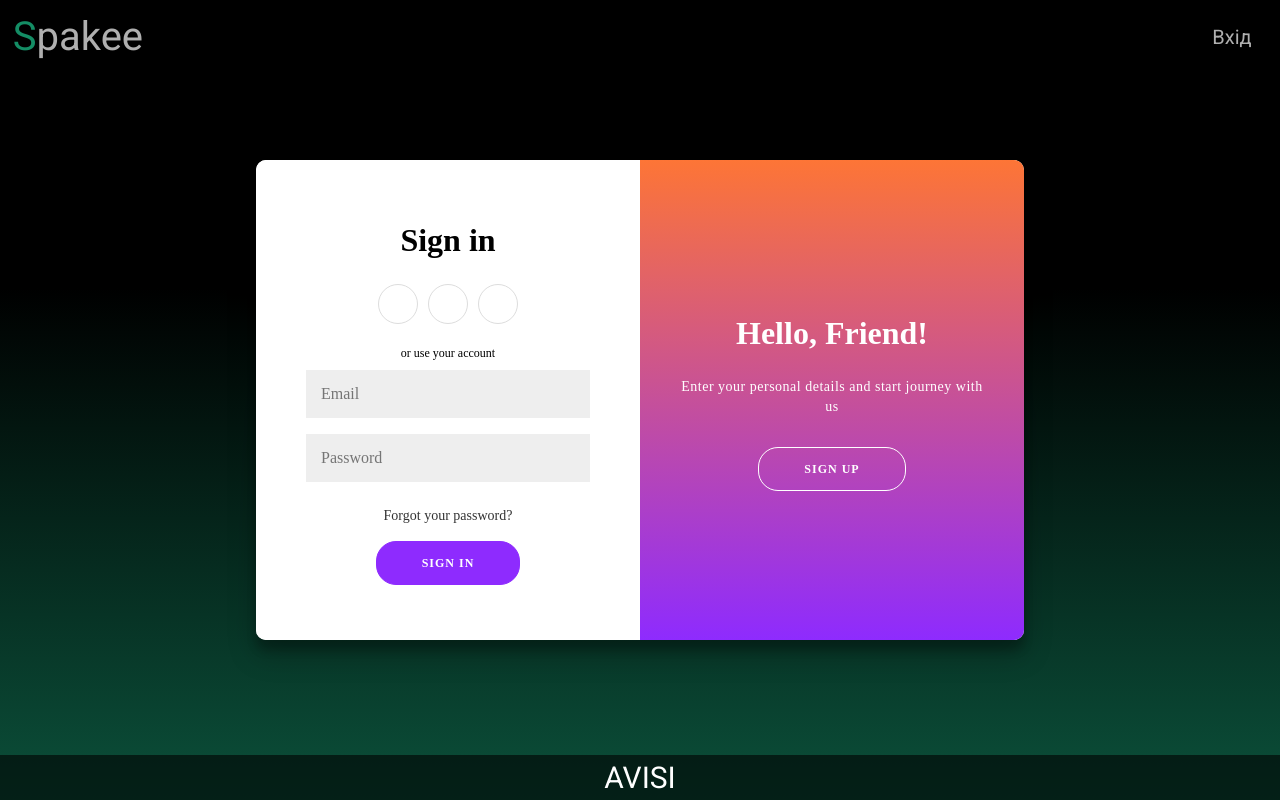
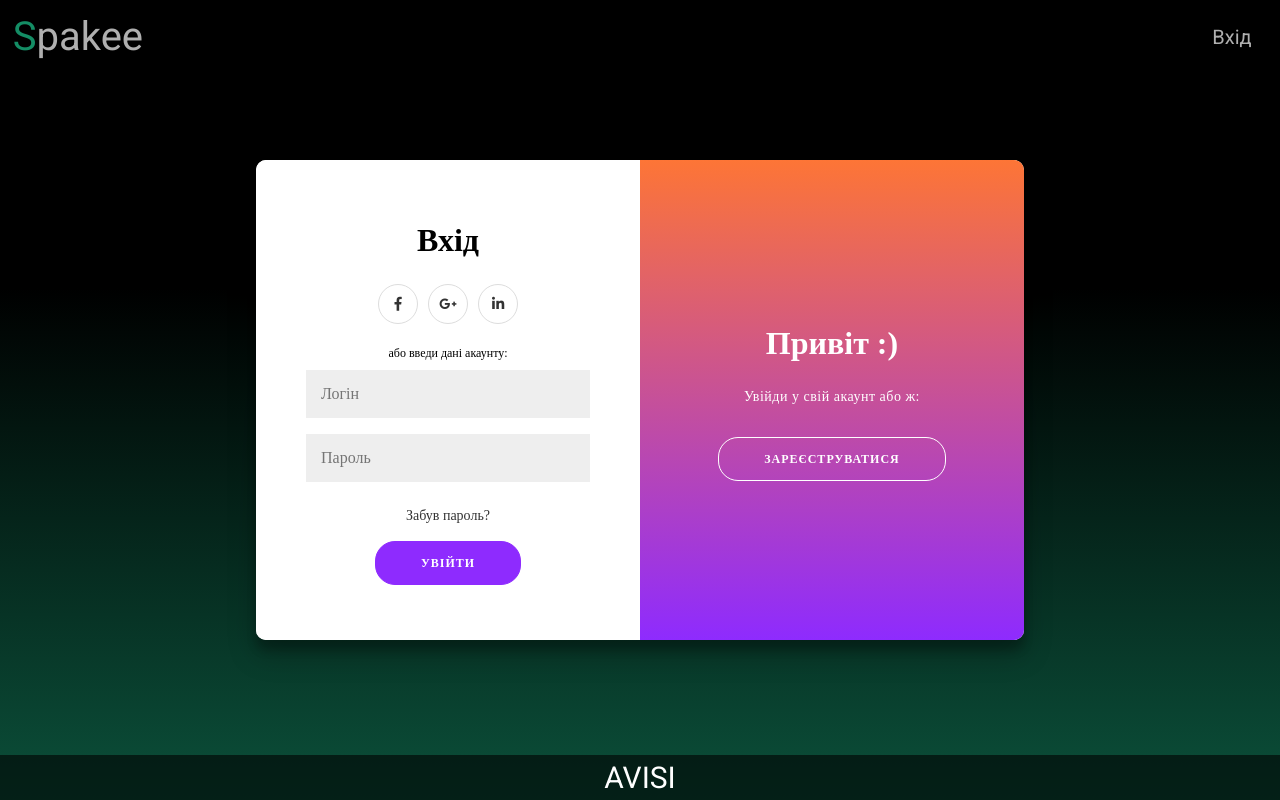
Before and after one commit to qeqolla/spakee, an Angular app: page /login in a window 1280 px wide. Built offline with nearby package versions, Linux system fonts and the light colour scheme.

Commit message:
ui login register page

```diff
--- a/src/app/components/login-register/login-register.component.html
+++ b/src/app/components/login-register/login-register.component.html
@@ -2,45 +2,45 @@
   <div class="container" id="container">
     <div class="form-container sign-up-container">
       <form action="#">
-        <h1>Create Account</h1>
+        <h1>Створити акаунт</h1>
         <div class="social-container">
           <a href="#" class="social"><i class="fab fa-facebook-f"></i></a>
           <a href="#" class="social"><i class="fab fa-google-plus-g"></i></a>
           <a href="#" class="social"><i class="fab fa-linkedin-in"></i></a>
         </div>
-        <span>or use your email for registration</span>
-        <input type="text" placeholder="Name"/>
-        <input type="email" placeholder="Email"/>
-        <input type="password" placeholder="Password"/>
-        <button>Sign Up</button>
+        <span>або введи e-mail для реєстрації:</span>
+        <input type="text" placeholder="Ім'я"/>
+        <input type="email" placeholder="Ел. пошта"/>
+        <input type="password" placeholder="Пароль"/>
+        <button>Зареєструватися</button>
       </form>
     </div>
     <div class="form-container sign-in-container">
       <form action="#">
-        <h1>Sign in</h1>
+        <h1>Вхід</h1>
         <div class="social-container">
           <a href="#" class="social"><i class="fab fa-facebook-f"></i></a>
           <a href="#" class="social"><i class="fab fa-google-plus-g"></i></a>
           <a href="#" class="social"><i class="fab fa-linkedin-in"></i></a>
         </div>
-        <span>or use your account</span>
-        <input type="email" placeholder="Email"/>
-        <input type="password" placeholder="Password"/>
-        <a href="#">Forgot your password?</a>
-        <button>Sign In</button>
+        <span>або введи дані акаунту:</span>
+        <input type="email" placeholder="Логін"/>
+        <input type="password" placeholder="Пароль"/>
+        <a href="#">Забув пароль?</a>
+        <button>Увійти</button>
       </form>
     </div>
     <div class="overlay-container">
       <div class="overlay">
         <div class="overlay-panel overlay-left">
-          <h1>Welcome Back!</h1>
-          <p>To keep connected with us please login with your personal info</p>
-          <button class="ghost" id="signIn">Sign In</button>
+          <h1>Доєднайся до нас :)</h1>
+          <p>Створи свій обліковий запис або:</p>
+          <button class="ghost" id="signIn">Увійти</button>
         </div>
         <div class="overlay-panel overlay-right">
-          <h1>Hello, Friend!</h1>
-          <p>Enter your personal details and start journey with us</p>
-          <button class="ghost" id="signUp">Sign Up</button>
+          <h1>Привіт :)</h1>
+          <p>Увійди у свій акаунт або ж:</p>
+          <button class="ghost" id="signUp">Зареєструватися</button>
         </div>
       </div>
     </div>
--- a/src/app/components/password-page/password-page.component.html
+++ b/src/app/components/password-page/password-page.component.html
@@ -1,3 +1,4 @@
+
 <div class="wrapper">
   <div class="inner">
     <div class="container"
--- a/src/index.html
+++ b/src/index.html
@@ -6,6 +6,7 @@
   <base href="/">
   <meta name="viewport" content="width=device-width, initial-scale=1">
   <link rel="icon" type="image/x-icon" href="favicon.ico">
+  <link rel="stylesheet" href="https://use.fontawesome.com/releases/v5.0.8/css/all.css">
 
 </head>
 <body>
```
